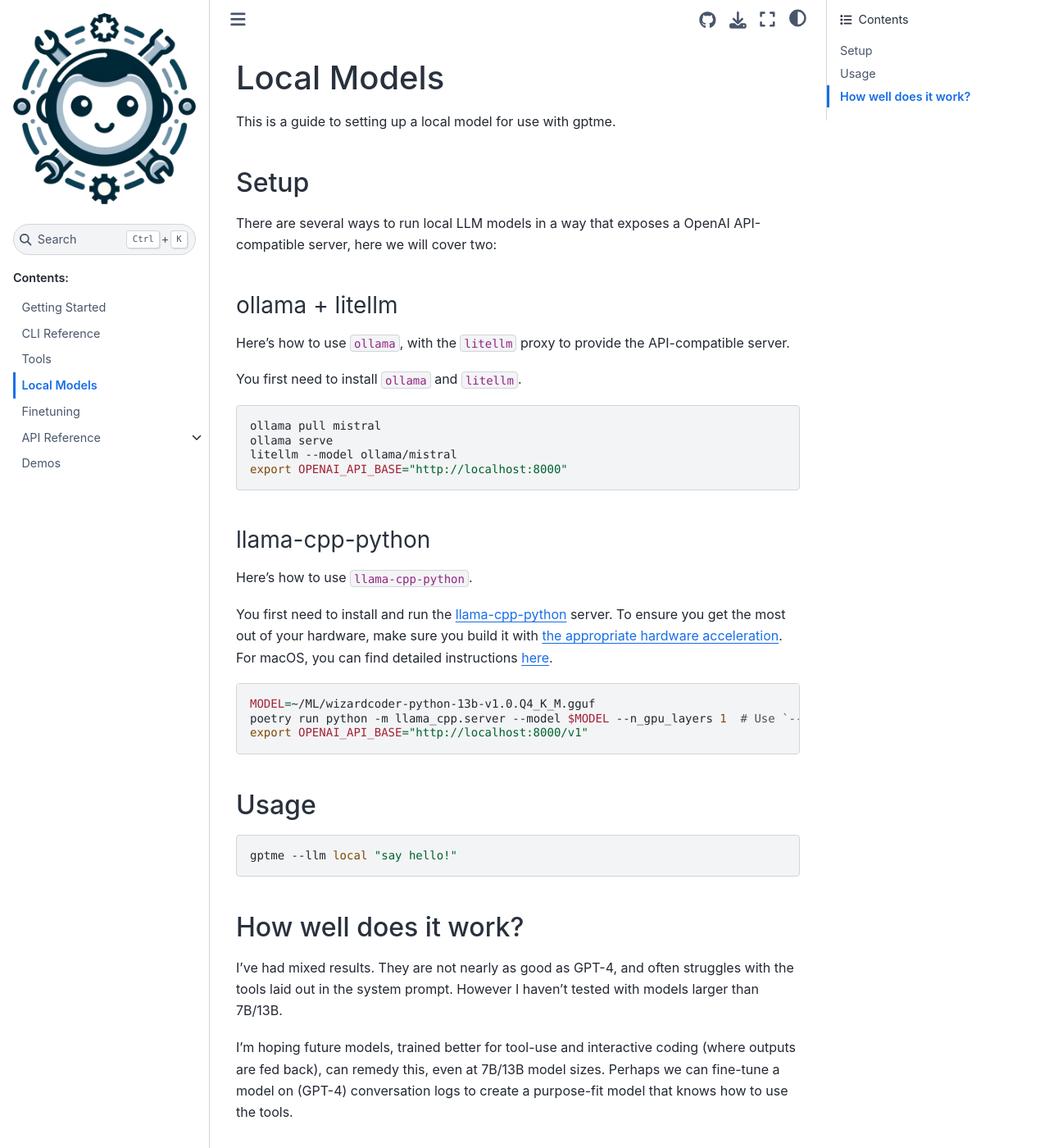
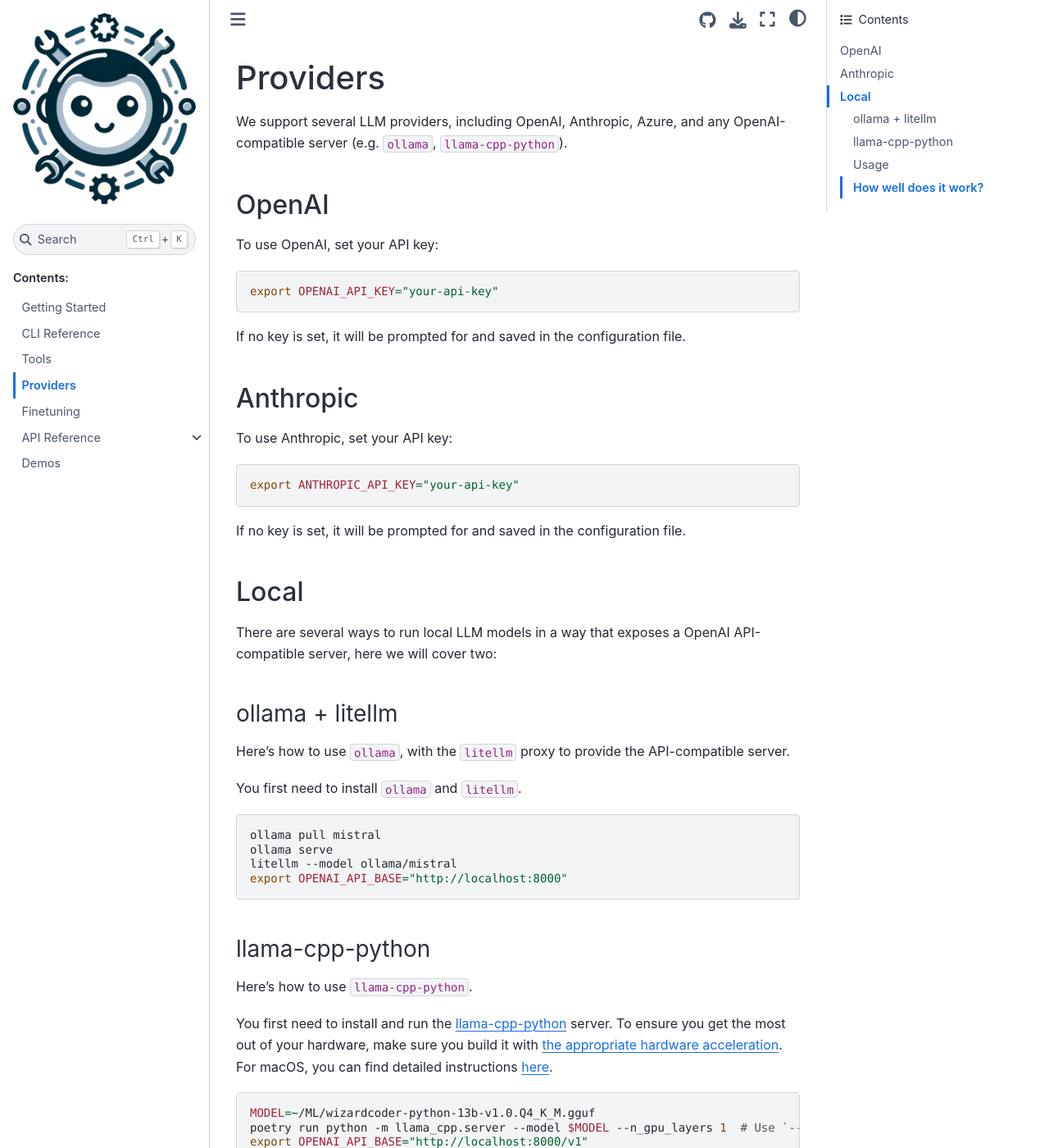
Before and after one commit to get-loose/gptme, a Sphinx documentation site: the page built from docs/providers.md, in a window 1280 px wide and 1400 px high. Shown: the whole window at 82% size. Built offline with Sphinx 7.4.7 and the Sphinx Book theme 1.1.4, drawn with Linux system fonts in a browser that asks for light colours; some of the changed text lies outside the part shown.

Commit message:
docs: renamed local-models page to providers

````diff
--- a/docs/index.rst
+++ b/docs/index.rst
@@ -20,7 +20,7 @@
    getting-started
    cli
    tools
-   local-models
+   providers
    finetuning
    api
    demos
--- a/docs/local-models.md
+++ b/docs/providers.md
@@ -1,9 +1,29 @@
-Local Models
-============
+Providers
+=========
 
-This is a guide to setting up a local model for use with gptme.
+We support several LLM providers, including OpenAI, Anthropic, Azure, and any OpenAI-compatible server (e.g. `ollama`, `llama-cpp-python`).
 
-## Setup
+## OpenAI
+
+To use OpenAI, set your API key:
+
+```sh
+export OPENAI_API_KEY="your-api-key"
+```
+
+If no key is set, it will be prompted for and saved in the configuration file.
+
+## Anthropic
+
+To use Anthropic, set your API key:
+
+```sh
+export ANTHROPIC_API_KEY="your-api-key"
+```
+
+If no key is set, it will be prompted for and saved in the configuration file.
+
+## Local
 
 There are several ways to run local LLM models in a way that exposes a OpenAI API-compatible server, here we will cover two:
 
@@ -32,14 +52,15 @@
 export OPENAI_API_BASE="http://localhost:8000/v1"
 ```
 
-## Usage
+### Usage
+
+Now, simply run `gptme` with the `--llm` flag set to `local`:
 
 ```sh
-gptme --llm local "say hello!"
+gptme --llm local "hello"
 ```
 
-
-## How well does it work?
+### How well does it work?
 
 I've had mixed results. They are not nearly as good as GPT-4, and often struggles with the tools laid out in the system prompt. However I haven't tested with models larger than 7B/13B.
 
````
